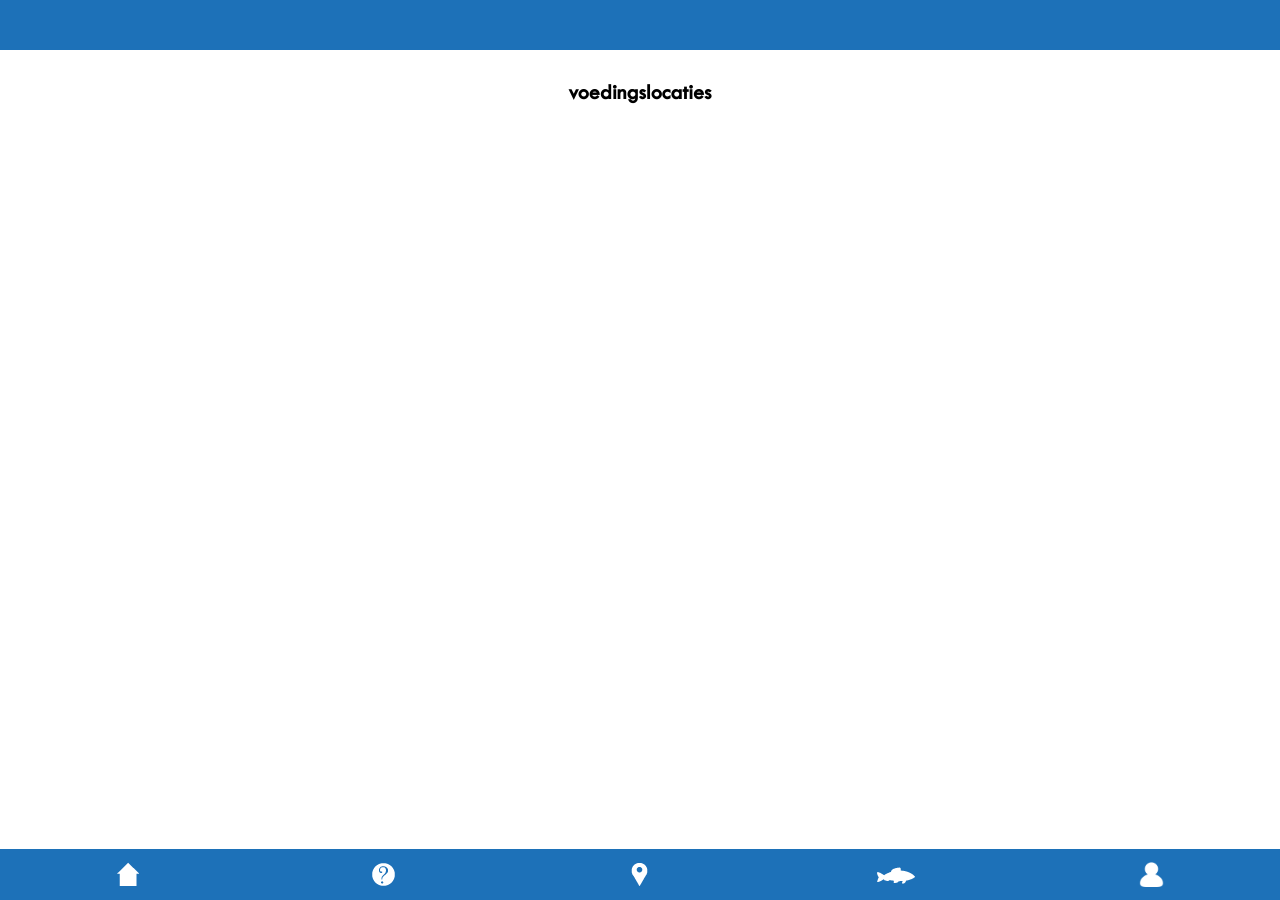
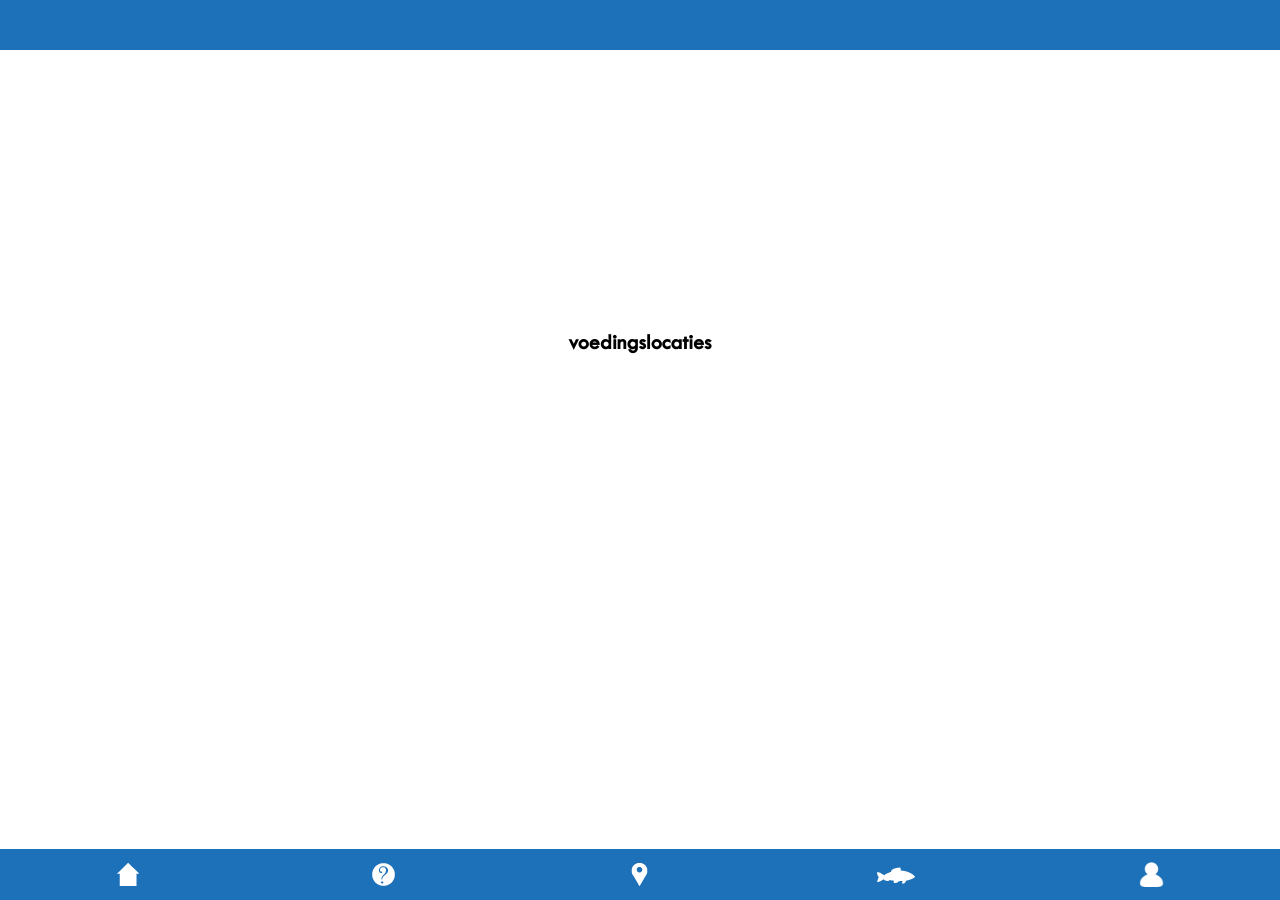
Before and after one commit to svennote/WeFish.github.io, a Jekyll site: the page built from eetplaatsen.html, in a window 1280 px wide. Built offline with Jekyll 4.4.1, drawn with Linux system fonts in a browser that asks for light colours; nearby versions of some CDN libraries.

Commit message:
aangepast

```diff
--- a/css/pages.scss
+++ b/css/pages.scss
@@ -93,7 +93,7 @@
 
 }
 
-#map, #mapplaats {
+#map, #plaatsmap {
 
 width:80%;
 height:250px;
```
